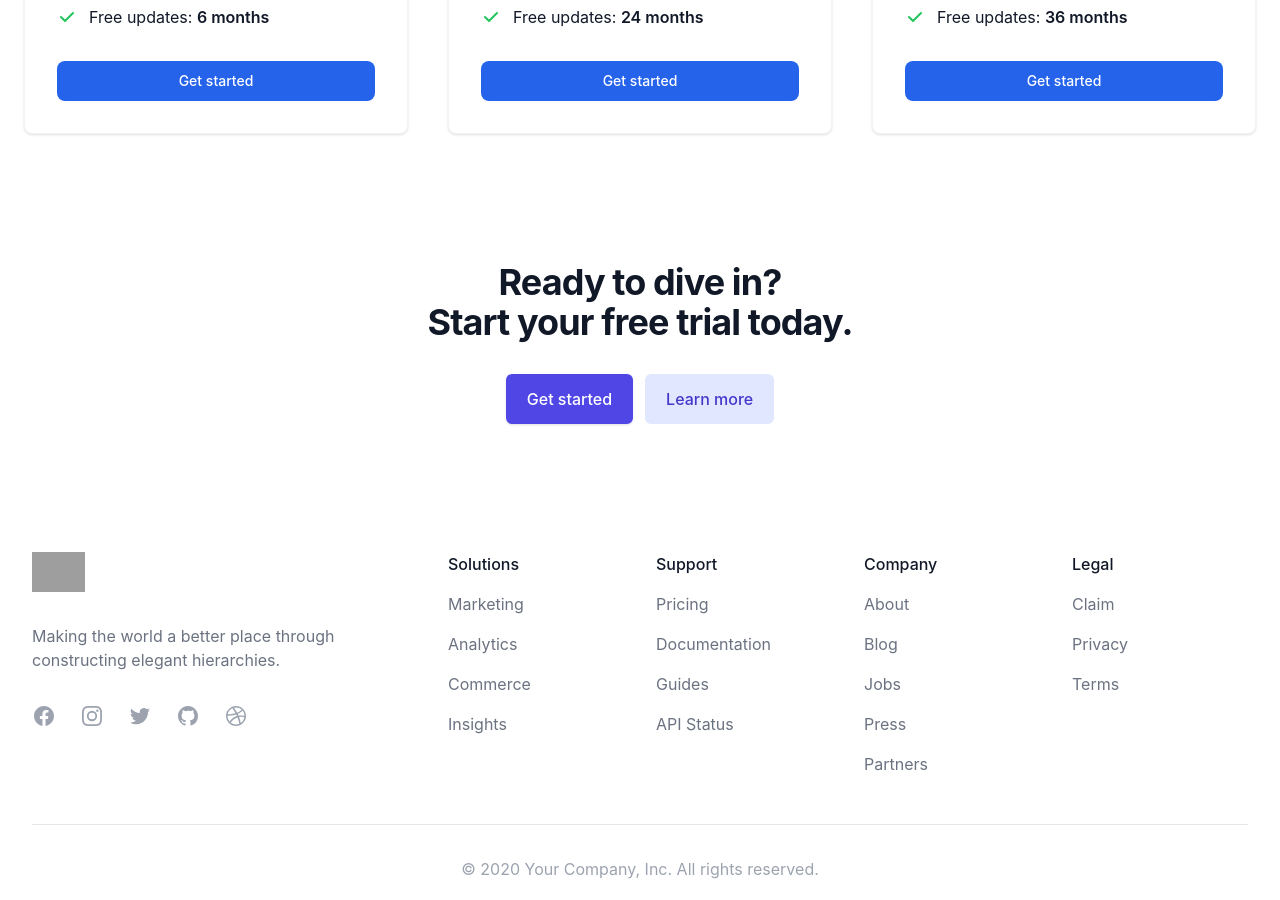
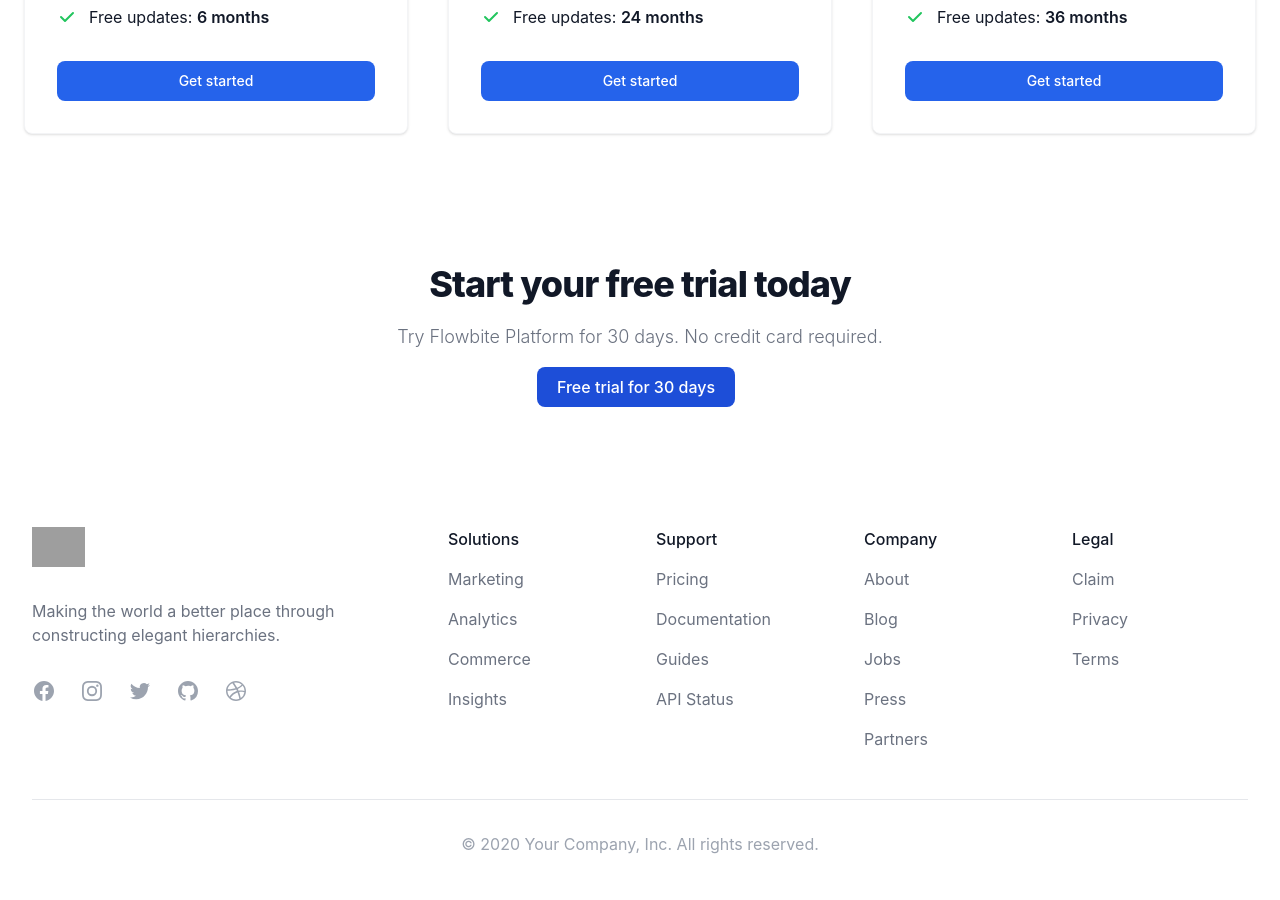
Before and after one commit to nathanclevenger/landing, a Jekyll site: the page built from README.md, in a window 1280 px wide and 900 px high, scrolled down 2400 px. Built offline with Jekyll 4.4.1, drawn with Linux system fonts in a browser that asks for light colours; nearby versions of some CDN libraries; our own code applies the rules of GitHub Pages for plain Markdown files; grey boxes are pictures that could not be loaded.

Commit message:
Update cta.html

```diff
--- a/_includes/cta.html
+++ b/_includes/cta.html
@@ -1,16 +1,9 @@
-<div class="bg-white">
-  <div class="mx-auto max-w-7xl py-12 px-4 text-center sm:px-6 lg:py-16 lg:px-8">
-    <h2 class="text-3xl font-bold tracking-tight text-gray-900 sm:text-4xl">
-      <span class="block">Ready to dive in?</span>
-      <span class="block">Start your free trial today.</span>
-    </h2>
-    <div class="mt-8 flex justify-center">
-      <div class="inline-flex rounded-md shadow">
-        <a href="#" class="inline-flex items-center justify-center rounded-md border border-transparent bg-indigo-600 px-5 py-3 text-base font-medium text-white hover:bg-indigo-700">Get started</a>
-      </div>
-      <div class="ml-3 inline-flex">
-        <a href="#" class="inline-flex items-center justify-center rounded-md border border-transparent bg-indigo-100 px-5 py-3 text-base font-medium text-indigo-700 hover:bg-indigo-200">Learn more</a>
-      </div>
+<section class="bg-white dark:bg-gray-900">
+    <div class="py-8 px-4 mx-auto max-w-screen-xl sm:py-16 lg:px-6">
+        <div class="mx-auto max-w-screen-sm text-center">
+            <h2 class="mb-4 text-4xl tracking-tight font-extrabold leading-tight text-gray-900 dark:text-white">Start your free trial today</h2>
+            <p class="mb-6 font-light text-gray-500 dark:text-gray-400 md:text-lg">Try Flowbite Platform for 30 days. No credit card required.</p>
+            <a href="#" class="text-white bg-primary-700 hover:bg-primary-800 focus:ring-4 focus:ring-primary-300 font-medium rounded-lg text-md px-5 py-2.5 mr-2 mb-2 dark:bg-primary-600 dark:hover:bg-primary-700 focus:outline-none dark:focus:ring-primary-800">Free trial for 30 days</a>
+        </div>
     </div>
-  </div>
-</div>
+</section>
```
